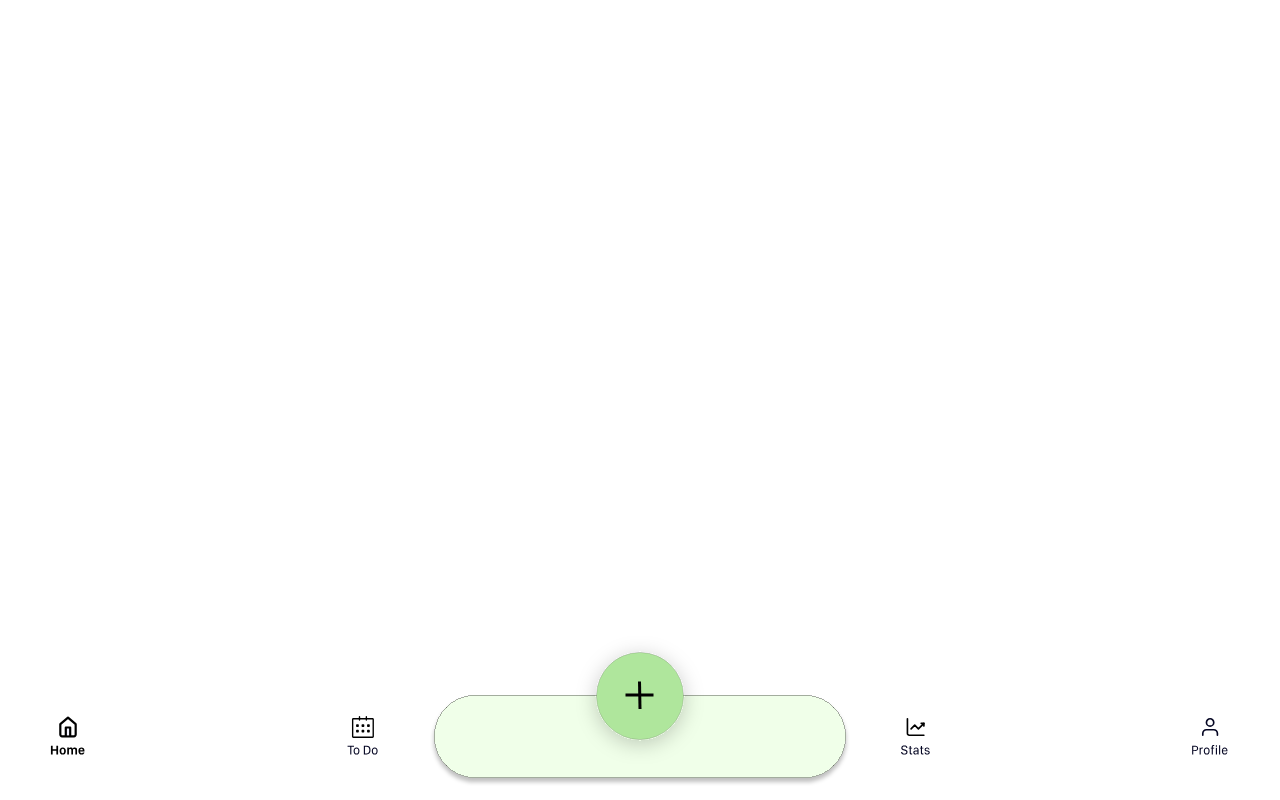
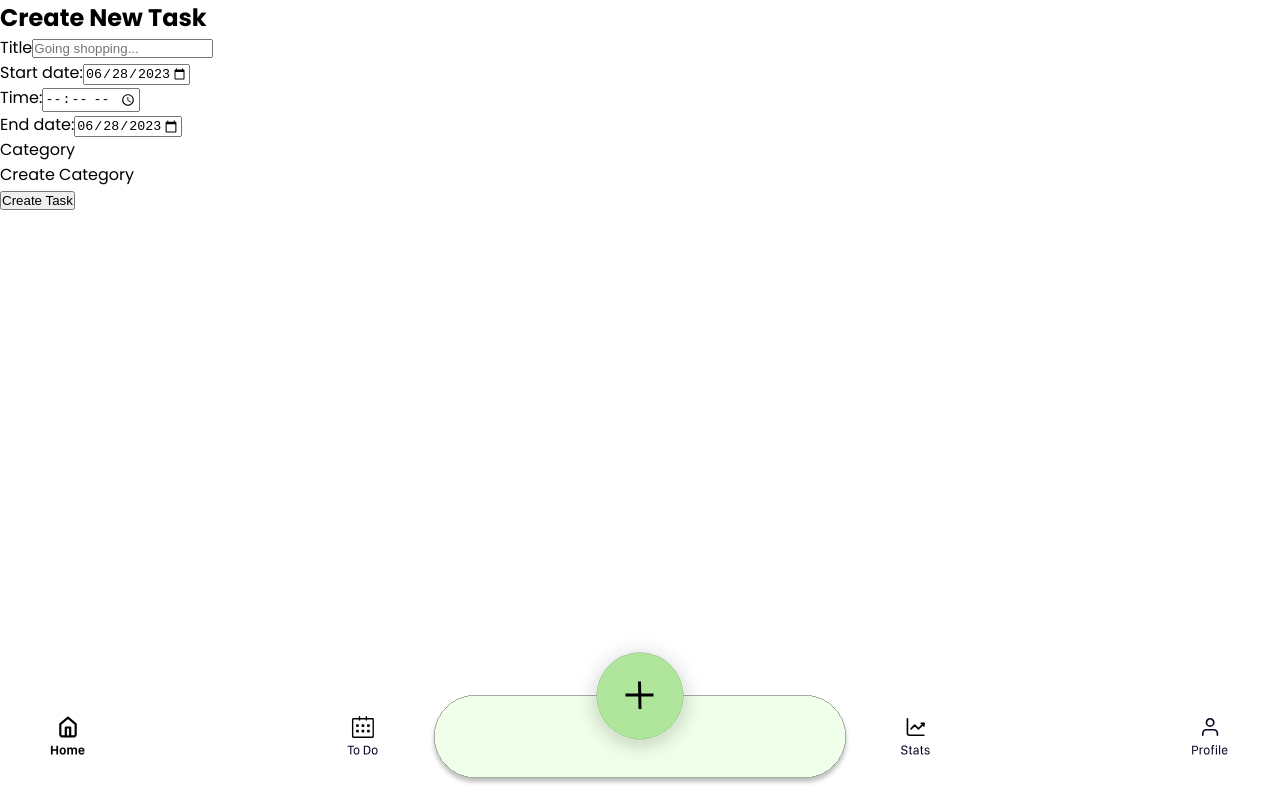
Before and after one commit to NicholasKerr7/nicholas-kerr-the-little-things, a React (Create React App) app: page /todos/1/new-task in a window 1280 px wide. Before the commit this address had no page. Built offline with nearby package versions, Linux system fonts and the light colour scheme.

Commit message:
created new task page placeholder

```diff
--- a/src/App.js
+++ b/src/App.js
@@ -2,7 +2,8 @@ import "./styles/global.scss";
 import LandingPage from "./pages/LandingPage/LandingPage";
 import { BrowserRouter, Routes, Route } from "react-router-dom";
 import NavBar from "./components/NavBar/NavBar";
-// import MyTaskPage from "./pages/MyTaskPage/MyTaskPage";
+import MyTaskPage from "./pages/MyTaskPage/MyTaskPage";
+import NewTasksPage from "./pages/NewTasksPage/NewTasksPage";
 
 export default function App () {
   return (
@@ -10,9 +11,9 @@ export default function App () {
       <BrowserRouter>
         <Routes>
         <Route path="/" element={<LandingPage/>}/>
-          {/* <Route path="/" element={<MyTaskPage/>}/> */}
-          {/* <Route path="/" element=""/>
-          <Route path="/" element=""/> */}
+          <Route path="todos/:user_id/tasks" element={<MyTaskPage/>}/>
+          <Route path="todos/:user_id/new-task" element={<NewTasksPage/>}/>
+          <Route path="/" element=""/>
         </Routes>
         <NavBar/>
       </BrowserRouter>
--- /dev/null
+++ b/src/pages/NewTasksPage/NewTasksPage.js
@@ -0,0 +1,57 @@
+import "./NewTasksPage.scss";
+
+export default function NewTasksPage() {
+  return (
+    <section classname="new-task">
+      <div classname="new-task__">
+        <h1 classname="new-task__">Create New Task</h1>
+      </div>
+      <form classname="new-task__">
+        <div classname="new-task__">
+          <label classname="new-task__" htmlFor="">Title</label>
+          <input classname="new-task__" type="text" placeholder="Going shopping..." />
+        </div>
+        <div classname="new-task__">
+          <label classname="new-task__" for="start">Start date:</label>
+          <input classname="new-task__"
+            type="date"
+            id="start"
+            name="trip-start"
+            value="2023-06-28"
+            min="2023-01-01"
+            max="2090-12-31"
+            required
+          />
+        </div>
+        <div classname="new-task__">
+          <label classname="new-task__" for="appt">Time:</label>
+          <input classname="new-task__"
+            type="time"
+            id="appt"
+            name="appt"
+            min="00:00"
+            max="24:00"
+            required
+          />
+        </div>
+        <div classname="new-task__">
+          <label classname="new-task__" for="end">End date:</label>
+          <input classname="new-task__"
+            type="date"
+            id="end"
+            name="trip-end"
+            value="2023-06-28"
+            min="2023-01-01"
+            max="2090-12-31"
+            required
+          />
+        </div>
+        <div classname="new-task__">
+            <p classname="new-task__">Category</p>
+            <div classname="new-task__">Create Category</div>
+        </div>
+      <button classname="new-task__">Create Task</button>
+      </form>
+    </section>
+  );
+}
```
Also changed, not shown: src/pages/NewTasksPage/NewTasksPage.scss (added).
